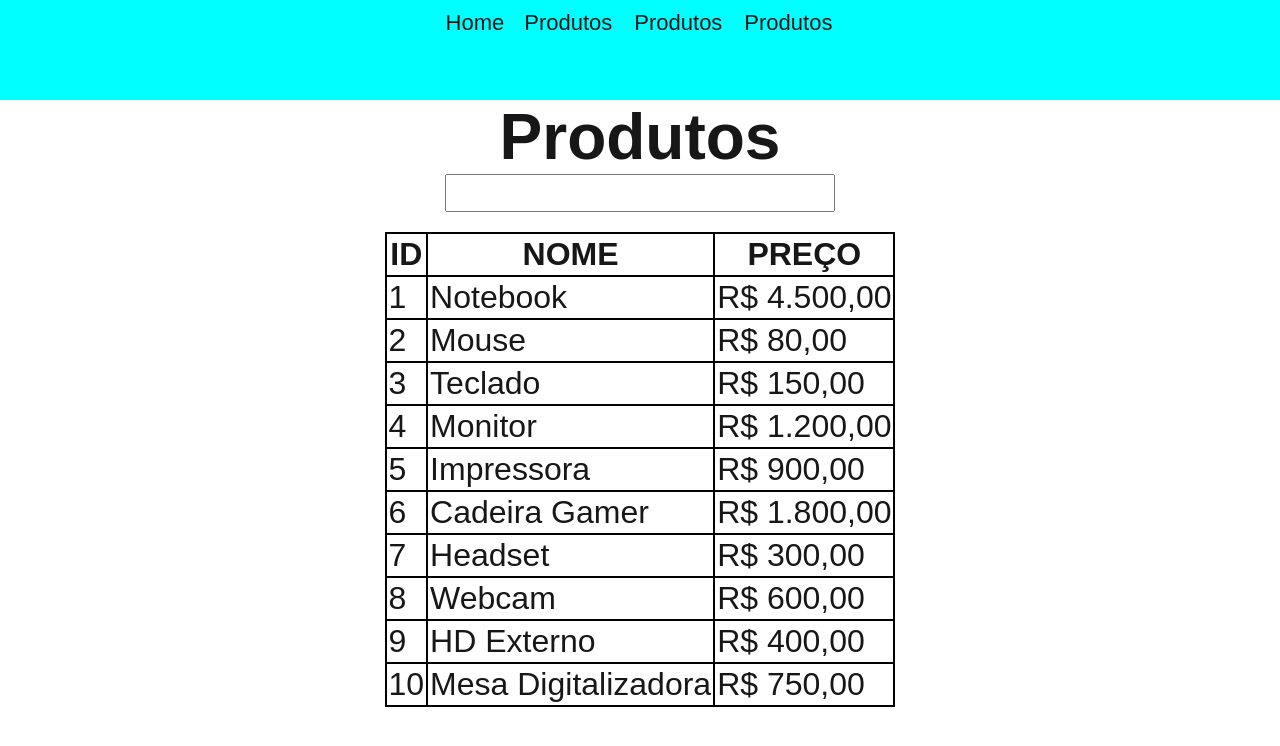
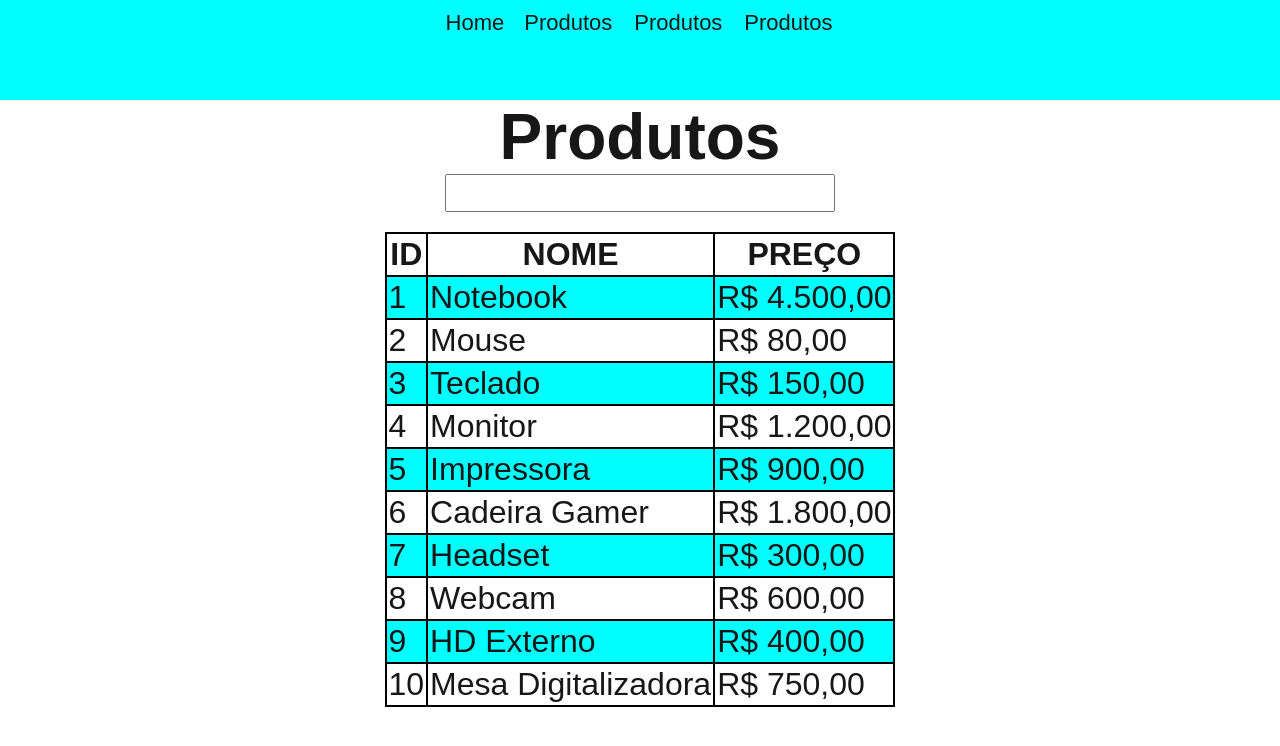
Before and after one commit to wagnerferreiraf/FrontEndII2A2025, a Next.js app: page /produtos in a window 1280 px wide. Shown: the top 746 px of the page. Built offline with nearby package versions, Linux system fonts and the light colour scheme.

Commit message:
Aula do dia 31/10/2025

```diff
--- a/src/app/produtos/page.js
+++ b/src/app/produtos/page.js
@@ -21,7 +21,6 @@ export default function Produtos() {
 
     const [busca, setBusca] = useState('');
     const produtosFiltro = produtos.filter(prod => prod.nome.toLowerCase().includes(busca.toLowerCase()));
-    const [show, setShow] = useState(false);
     return (
         <div>
             <div className={styles.divTitulo}>
@@ -34,6 +33,8 @@ export default function Produtos() {
             </div>
             {produto && <div
                 className={styles.modal}
+            >
+                <div
                 onClick={() => setProduto(null)}
                 >
                     <CardProduto
@@ -44,6 +45,7 @@ export default function Produtos() {
                             currency: 'BRL'
                         })}
                     />
+                </div>
             </div>}
             <table className={styles.tbl}>
                 <thead>
--- a/src/app/produtos/page.module.css
+++ b/src/app/produtos/page.module.css
@@ -3,10 +3,24 @@
     margin: auto;
     font-size: 2em;
 }
+
+
 .tbl td, .tbl th {
     border: 2px solid black;
     padding: 2px;
 }
+
+.tbl tbody tr {
+    cursor: pointer;
+}
+.tbl tbody tr:nth-child(odd){
+    background-color: aqua;
+}
+
+.tbl tbody tr:hover {
+    background-color: rgba(157, 255, 0, 0.336);
+}
+
 
 .divTitulo {
     display: flex;
@@ -27,4 +41,7 @@
     position:fixed;
     top: 0;
     left: 0;
+    display: flex;
+    justify-content: center;
+    align-items: center;
 }
--- a/src/components/Produto/Produto.module.css
+++ b/src/components/Produto/Produto.module.css
@@ -1,5 +1,5 @@
 .card {
-    width: 150px;
+    width: 160px;
     height: 200px;
     border: 2px solid black;
     display: flex;
@@ -7,6 +7,9 @@
     align-items: center;
     justify-content: center;
     border-radius: 5px;
+    background-color: aliceblue;
+    cursor: pointer;
+    gap: 10px;
 }
 
 .nome {
```
Lines whose indentation alone changed are shown as unchanged.
